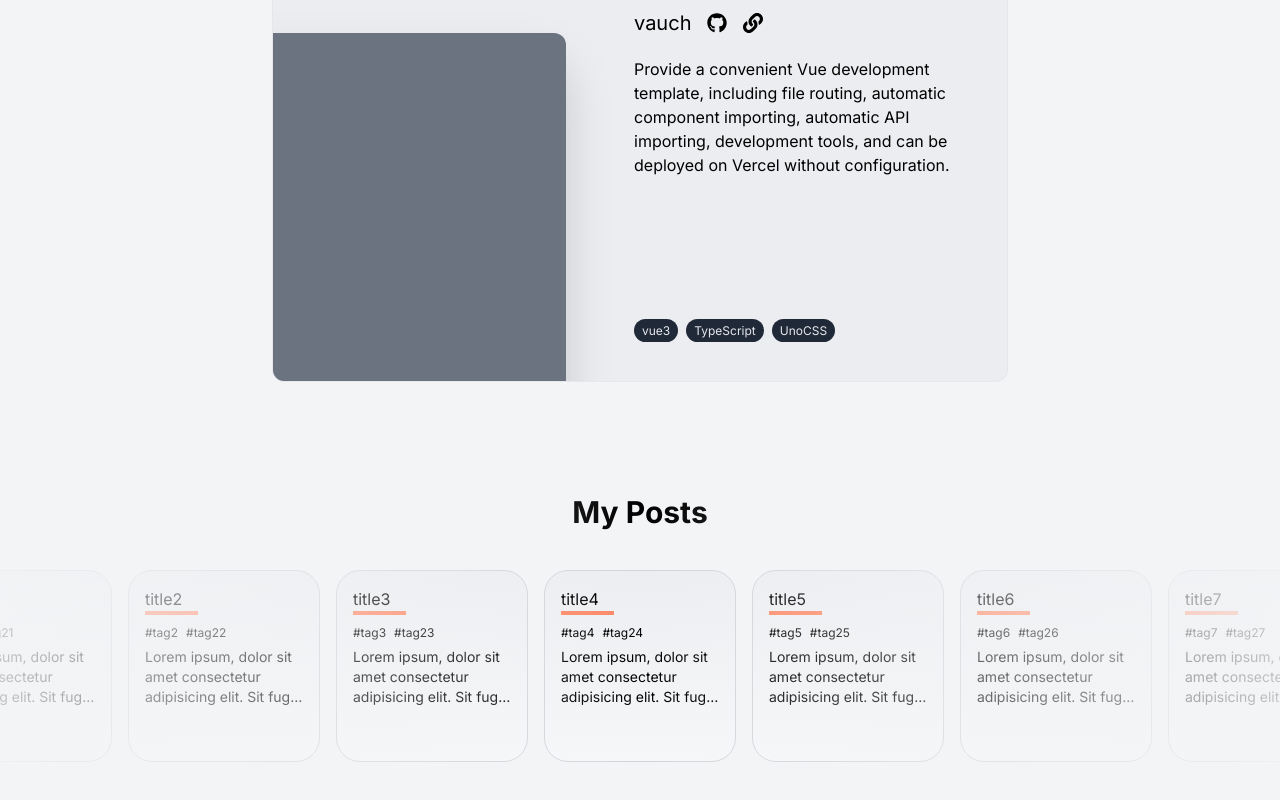
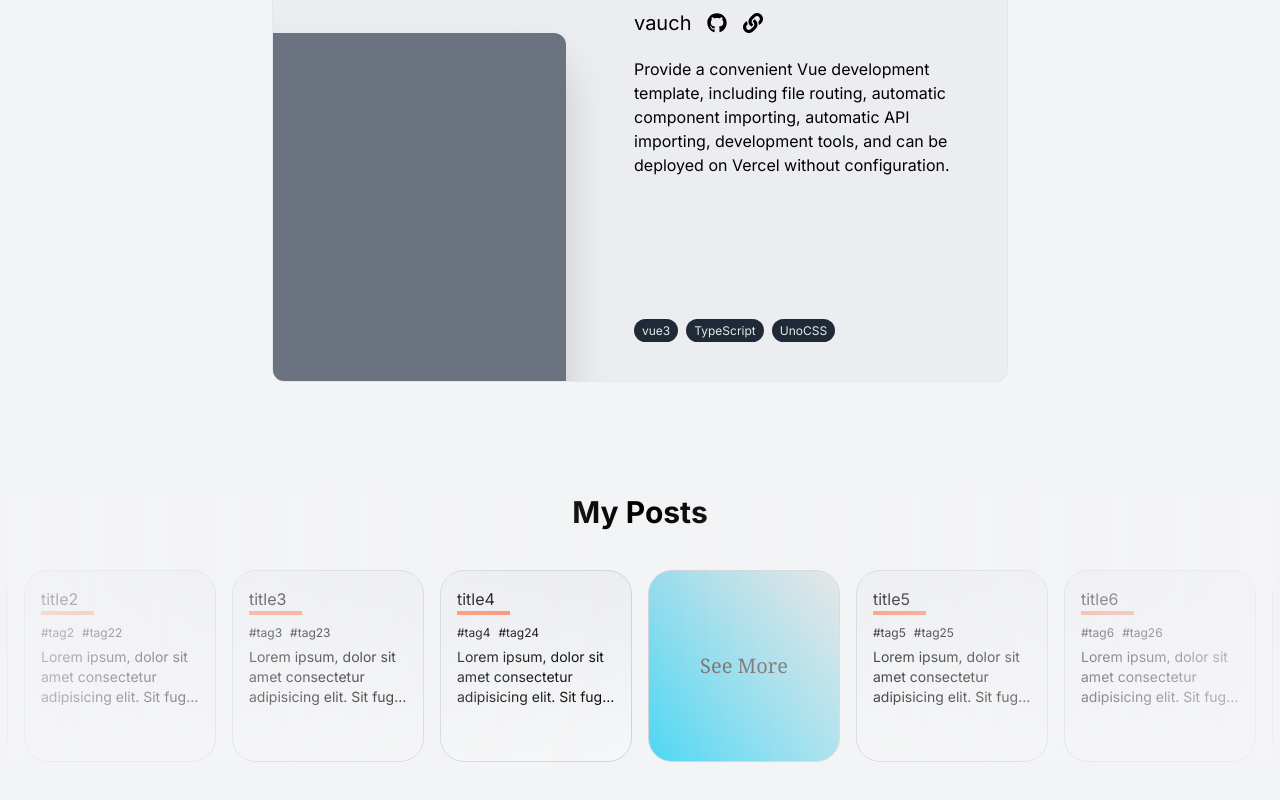
Before and after one commit to imddc/imddc-next-blog, a Next.js app: page / in a window 1280 px wide. Shown: the part 1928-2728 px from the top of the page. Built offline with nearby package versions, Linux system fonts and the light colour scheme.

Commit message:
feat(posts): post see more

```diff
--- a/app/(main)/layout.tsx
+++ b/app/(main)/layout.tsx
@@ -1,6 +1,6 @@
 import { clsx } from 'clsx'
 import type { Metadata } from 'next'
-import { Inter } from 'next/font/google'
+import { Inter, Nunito } from 'next/font/google'
 import Setting from '~/components/setting/setting'
 import { SectionContextProvider } from '~/context/section-context'
 import { ThemeContextProvider } from '~/context/theme-context'
@@ -8,6 +8,13 @@ import { ThemeContextProvider } from '~/context/theme-context'
 import '~/styles/globals.css'
 
 const inter = Inter({ subsets: ['latin'] })
+
+const sans = Nunito({
+  weight: ['400', '600', '700'],
+  subsets: ['latin'],
+  variable: '--font-remote-sans',
+  display: 'swap'
+})
 
 export const metadata: Metadata = {
   title: 'Imddc',
@@ -20,7 +27,7 @@ export default function RootLayout({
   children: React.ReactNode
 }>) {
   return (
-    <html lang="en" className="scroll-smooth">
+    <html lang="en" className={clsx('scroll-smooth', sans.variable)}>
       <body
         suppressHydrationWarning
         className={clsx(
--- a/components/Post.tsx
+++ b/components/Post.tsx
@@ -5,17 +5,12 @@ import { type Post } from '~/lib/types'
 
 interface PostProp {
   post: Post
+  idx: number
 }
 
-const Post = ({ post }: PostProp) => {
+const Post = ({ post, idx }: PostProp) => {
   return (
-    <div
-      className={clsx(
-        'group relative aspect-square flex-[12rem] shrink-0 rounded-3xl border border-gray-300 p-4',
-        'bg-gradient-to-b from-gray-200/50 to-gray-50/50',
-        'dark:border-gray-600/50 dark:from-gray-700/50  dark:to-gray-500/50'
-      )}
-    >
+    <div className="post-card group relative" style={{ order: idx + 1 }}>
       <h1 className="line-clamp-1">{post.title}</h1>
       <div style={{ backgroundColor: post.color }} className="mb-1 h-1 w-1/3" />
 
--- a/components/homepage/posts.tsx
+++ b/components/homepage/posts.tsx
@@ -1,6 +1,8 @@
 'use client'
 
+import { clsx } from 'clsx'
 import { motion } from 'framer-motion'
+import Link from 'next/link'
 import React, { useRef } from 'react'
 import Post from '~/components/Post'
 import { useSetHeaderInView } from '~/hooks/useSetHeaderInView'
@@ -29,18 +31,28 @@ const Posts = () => {
             power: 0.2
           }}
         >
-          {posts.map((post) => (
-            <Post post={post} key={post.id} />
+          {posts.map((post, idx) => (
+            <Post post={post} key={post.id} idx={idx} />
           ))}
+
+          <Link
+            href={'/post'}
+            className="post-card flex-center post-see-more cursor-pointer font-serif text-xl transition-colors duration-500"
+            style={{ order: Math.floor((posts.length + 1) / 2) }}
+          >
+            <span className="text-gray-50/60 mix-blend-difference">
+              See More
+            </span>
+          </Link>
         </motion.div>
       </div>
 
       <span
-        className={
-          'pointer-events-none absolute inset-0 w-full bg-gradient-to-r ' +
-          'from-gray-100/80 via-transparent to-gray-100/80 ' +
+        className={clsx(
+          'pointer-events-none absolute inset-0 w-full bg-gradient-to-r',
+          'from-gray-100/80 via-transparent to-gray-100/80',
           'dark:from-gray-900/80 dark:via-gray-900/10 dark:to-gray-900/80'
-        }
+        )}
       />
     </motion.section>
   )
--- a/styles/tailwind.css
+++ b/styles/tailwind.css
@@ -17,3 +17,31 @@
 .section-title {
   @apply text-3xl mb-10 text-center font-bold;
 }
+
+.post-card {
+  @apply aspect-square flex-[12rem] shrink-0 rounded-3xl border border-gray-300 p-4 dark:border-gray-600/50 dark:from-gray-700/50 dark:to-gray-500/50 bg-gradient-to-b from-gray-200/50 to-gray-50/50;
+}
+
+.post-see-more {
+  background-image: linear-gradient(45deg, #00d2ff, #e2e2e2);
+  background-size: 200%;
+  animation: bg-linear 4s infinite;
+  @apply duration-500 transition-all;
+
+  &:hover {
+    animation: bg-linear 3s infinite;
+    @apply shadow-lg -translate-y-3;
+  }
+}
+
+@keyframes bg-linear {
+  0% {
+    background-position: 0% 50%;
+  }
+  50% {
+    background-position: 100% 50%;
+  }
+  100% {
+    background-position: 0% 50%;
+  }
+}
```
